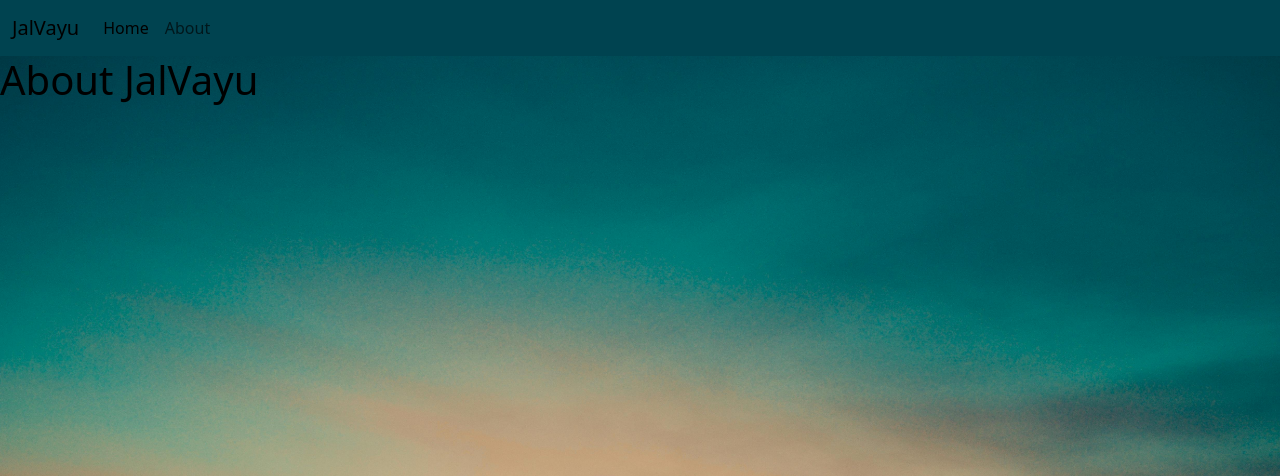
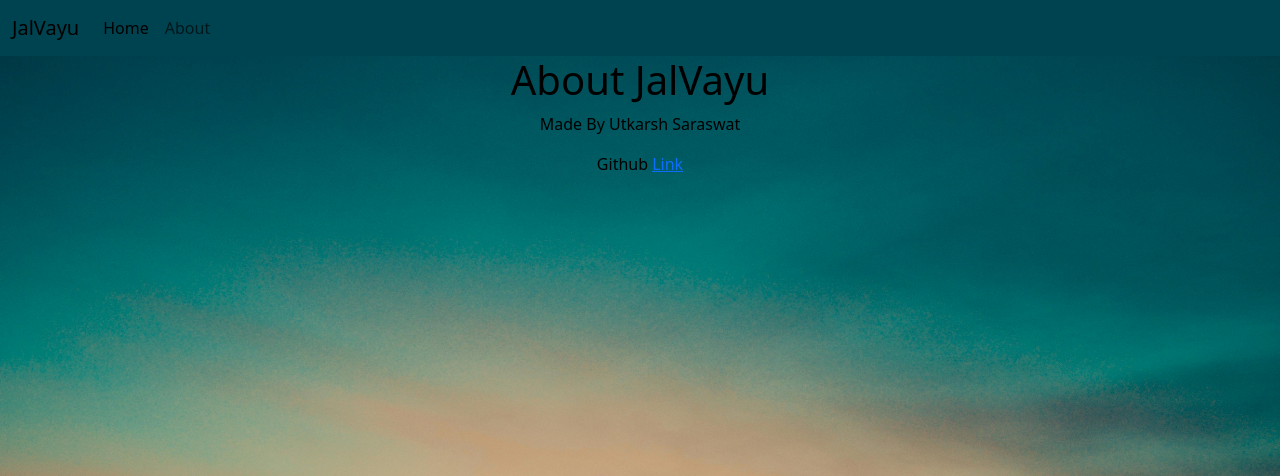
Before and after one commit to Utkarsh3042/weatherapp, a Flask app: page /about in a window 1280 px wide. Shown: the top 476 px of the page. Run offline with Flask 3, Linux system fonts and the light colour scheme.

Commit message:
updated about page

```diff
--- a/templates/about.html
+++ b/templates/about.html
@@ -1,5 +1,9 @@
 {% extends "base.html"%}
 
 {%block content%}
-<h1>About JalVayu</h1>
+<div class="container">
+    <h1>About JalVayu</h1>
+</div>
+<p>Made By Utkarsh Saraswat</p>
+<p>Github <a href="https://github.com/Utkarsh3042/weatherapp">Link</a></p>
 {%endblock%}
--- a/templates/base.html
+++ b/templates/base.html
@@ -10,17 +10,17 @@
   <body>
     <nav class="navbar navbar-expand-lg navbar-custom">
         <div class="container-fluid">
-          <a class="navbar-brand" href="#">JalVayu</a>
+          <a class="navbar-brand" href="{{url_for('index')}}">JalVayu</a>
           <button class="navbar-toggler" type="button" data-bs-toggle="collapse" data-bs-target="#navbarSupportedContent" aria-controls="navbarSupportedContent" aria-expanded="false" aria-label="Toggle navigation">
             <span class="navbar-toggler-icon"></span>
           </button>
           <div class="collapse navbar-collapse" id="navbarSupportedContent">
             <ul class="navbar-nav me-auto mb-2 mb-lg-0">
               <li class="nav-item">
-                <a class="nav-link active" aria-current="page" href="#">Home</a>
+                <a class="nav-link active" aria-current="page" href="{{url_for('index')}}">Home</a>
               </li>
               <li class="nav-item">
-                <a class="nav-link" href="#">About</a>
+                <a class="nav-link" href="{{url_for('about')}}">About</a>
               </li>
             </ul>
           </div>
```
